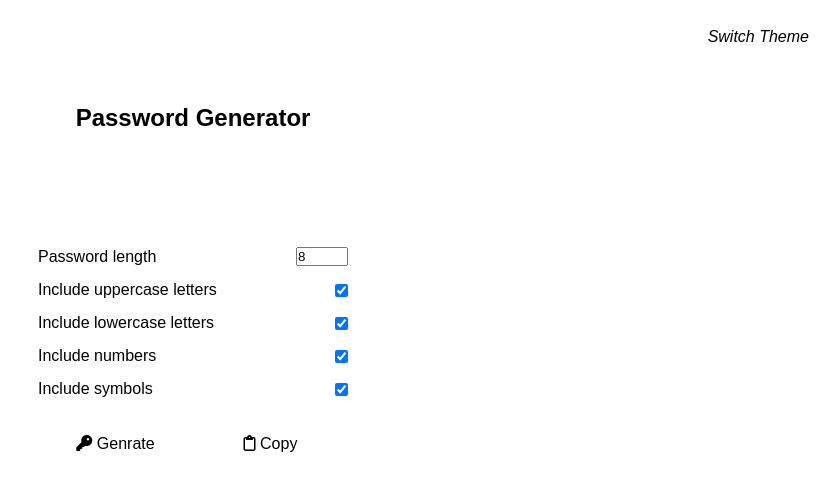
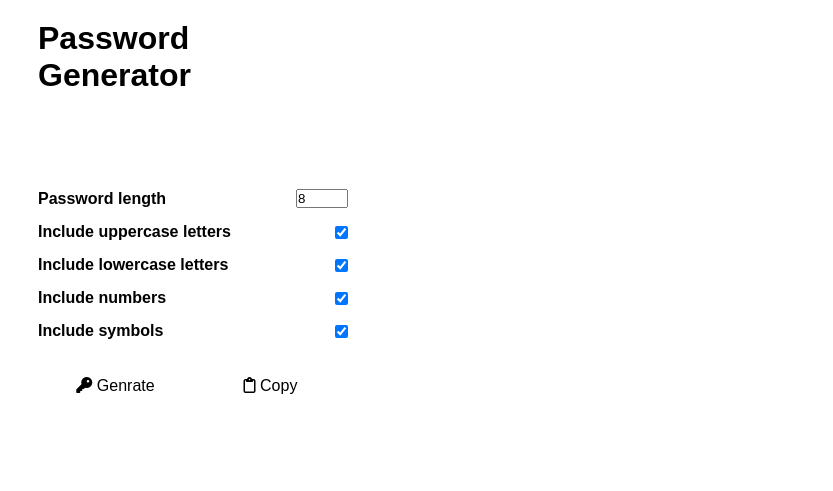
Before and after one commit to nats545454/Password-Generator-System, a plain HTML site: page index.html in a window 1280 px wide. Shown: the whole page, without its empty margins (447-1280 px from the left). Drawn offline with Linux system fonts and the light colour scheme; a web font is replaced by a local one.

Commit message:
Update index.html

```diff
--- a/index.html
+++ b/index.html
@@ -5,122 +5,35 @@
     <meta charset="UTF-8">
     <meta http-equiv="X-UA-Compatible" content="IE=edge">
     <meta name="viewport" content="width=device-width, initial-scale=1.0">
-    <title>Password generator</title>
+    <title>Neumorphism Password generator</title>
     <link rel="stylesheet" href="style.css">
-    <style>
-        nav {
-            display: flex;
-            justify-content: flex-end;
-            padding: 20px 24px;
-        }
-
-        .navbtn {
-            position: absolute;
-            left: 2rem;
-            margin-top: 0.3rem;
-        }
-
-        .theme-switch-wrapper {
-            display: flex;
-            align-items: center;
-        }
-
-        .theme-switch-wrapper em {
-            margin-left: 10px;
-            font-size: 1rem;
-        }
-
-        .theme-switch {
-            display: inline-block;
-            height: 34px;
-            position: relative;
-            width: 60px;
-        }
-
-        .theme-switch input {
-            display: none;
-        }
-
-        .slider {
-            background-color: var(--togglebg);
-            bottom: 0;
-            cursor: pointer;
-            left: 0;
-            position: absolute;
-            right: 0;
-            top: 0;
-            transition: 0.4s;
-        }
-
-        .slider:before {
-            background-color: var(--roundcolor);
-            bottom: 4px;
-            content: "";
-            height: 26px;
-            left: 4px;
-            position: absolute;
-            transition: 0.4s;
-            width: 26px;
-        }
-
-        input:checked+.slider {
-            background-color: var(--toggleslider);
-        }
-
-        input:checked+.slider:before {
-            transform: translateX(26px);
-        }
-
-        .slider.round {
-            border-radius: 34px;
-        }
-
-        .slider.round:before {
-            border-radius: 50%;
-        }
-
-        em {
-            color: var(--togglesliderColor);
-        }
-    </style>
 </head>
 
 <body>
-    <!-- /* dark mode toggle & github buttons   */ -->
-    <nav>
-        <div class="theme-switch-wrapper">
-            <label class="theme-switch" for="checkbox">
-                <input type="checkbox" id="checkbox" />
-                <div class="slider round"></div>
-            </label>
-            <em>Switch Theme</em>
-        </div>
-    </nav>
-
     <div class="container">
-        <h2>Password Generator</h2>
+        <h1>Password Generator</h1>
         <div class="result-container">
             <textarea id="PasswordResult"></textarea>
         </div>
         <div class="settings">
             <div class="setting">
-                <label>Password length</label>
+                <label><h4>Password length</h4></label>
                 <input type="number" id="Passwordlength" min="4" max="20" value="8" />
             </div>
             <div class="setting">
-                <label>Include uppercase letters</label>
+                <label><h4>Include uppercase letters</h4></label>
                 <input type="checkbox" id="uppercase" checked />
             </div>
             <div class="setting">
-                <label>Include lowercase letters</label>
+                <label><h4>Include lowercase letters</h4></label>
                 <input type="checkbox" id="lowercase" checked />
             </div>
             <div class="setting">
-                <label>Include numbers</label>
+                <label><h4>Include numbers</h4></label>
                 <input type="checkbox" id="numbers" checked />
             </div>
             <div class="setting">
-                <label>Include symbols</label>
+                <label><h4>Include symbols</h4></label>
                 <input type="checkbox" id="symbols" checked />
             </div>
         </div>
@@ -136,33 +49,6 @@
     <script src="script.js"></script>
     <script async defer src="https://buttons.github.io/buttons.js"></script>
     <script src="https://kit.fontawesome.com/dd8c49730d.js" crossorigin="anonymous"></script>
-    <script>
-        /* dark mode toggle  */
-        const toggleSwitch = document.querySelector(
-            '.theme-switch input[type="checkbox"]'
-        );
-        const currentTheme = localStorage.getItem("theme");
-
-        if (currentTheme) {
-            document.documentElement.setAttribute("data-theme", currentTheme);
-
-            if (currentTheme === "dark") {
-                toggleSwitch.checked = true;
-            }
-        }
-
-        function switchTheme(e) {
-            if (e.target.checked) {
-                document.documentElement.setAttribute("data-theme", "dark");
-                localStorage.setItem("theme", "dark");
-            } else {
-                document.documentElement.setAttribute("data-theme", "light");
-                localStorage.setItem("theme", "light");
-            }
-        }
-
-        toggleSwitch.addEventListener("change", switchTheme, false);
-    </script>
 </body>
 
 </html>
```
